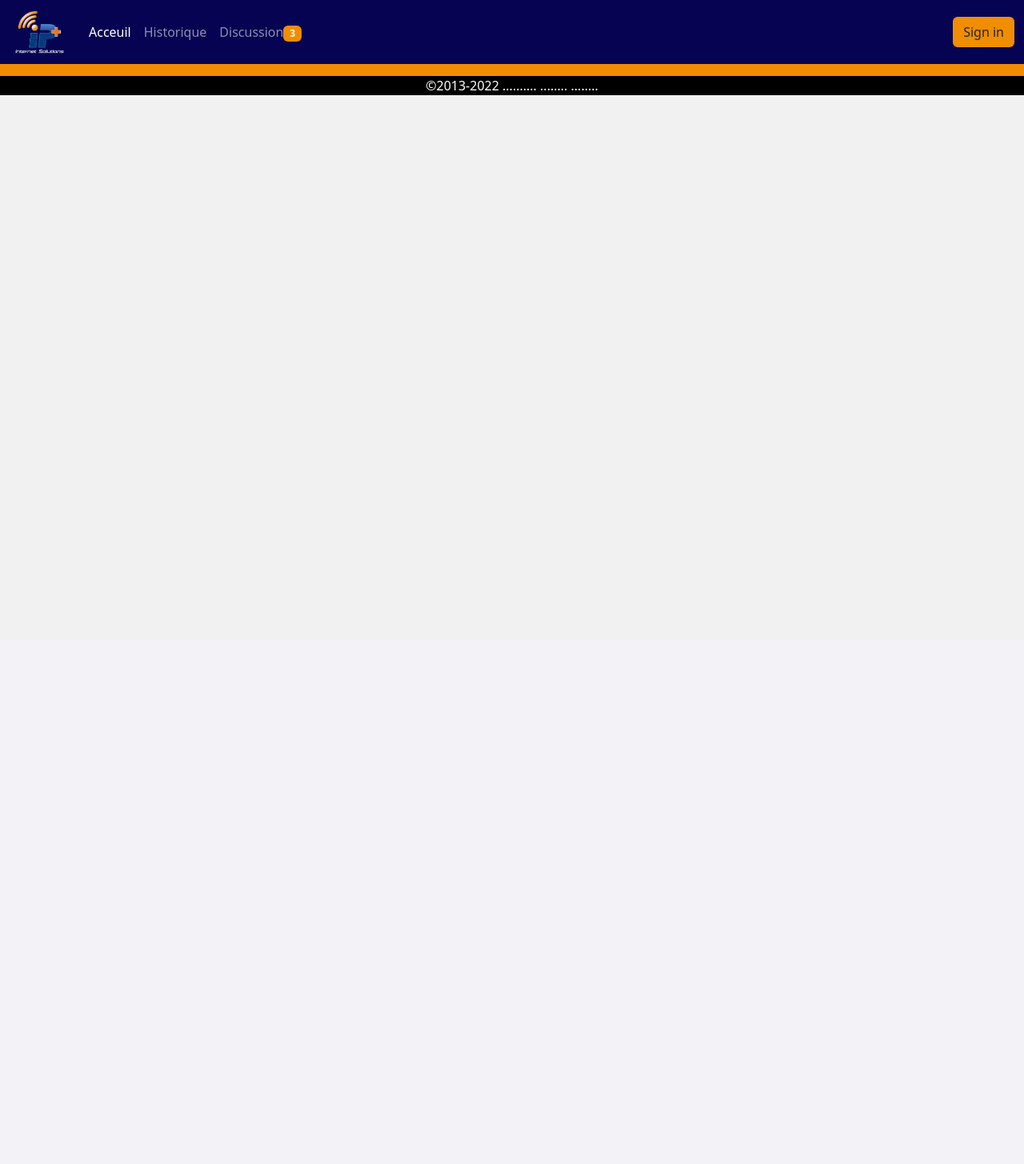
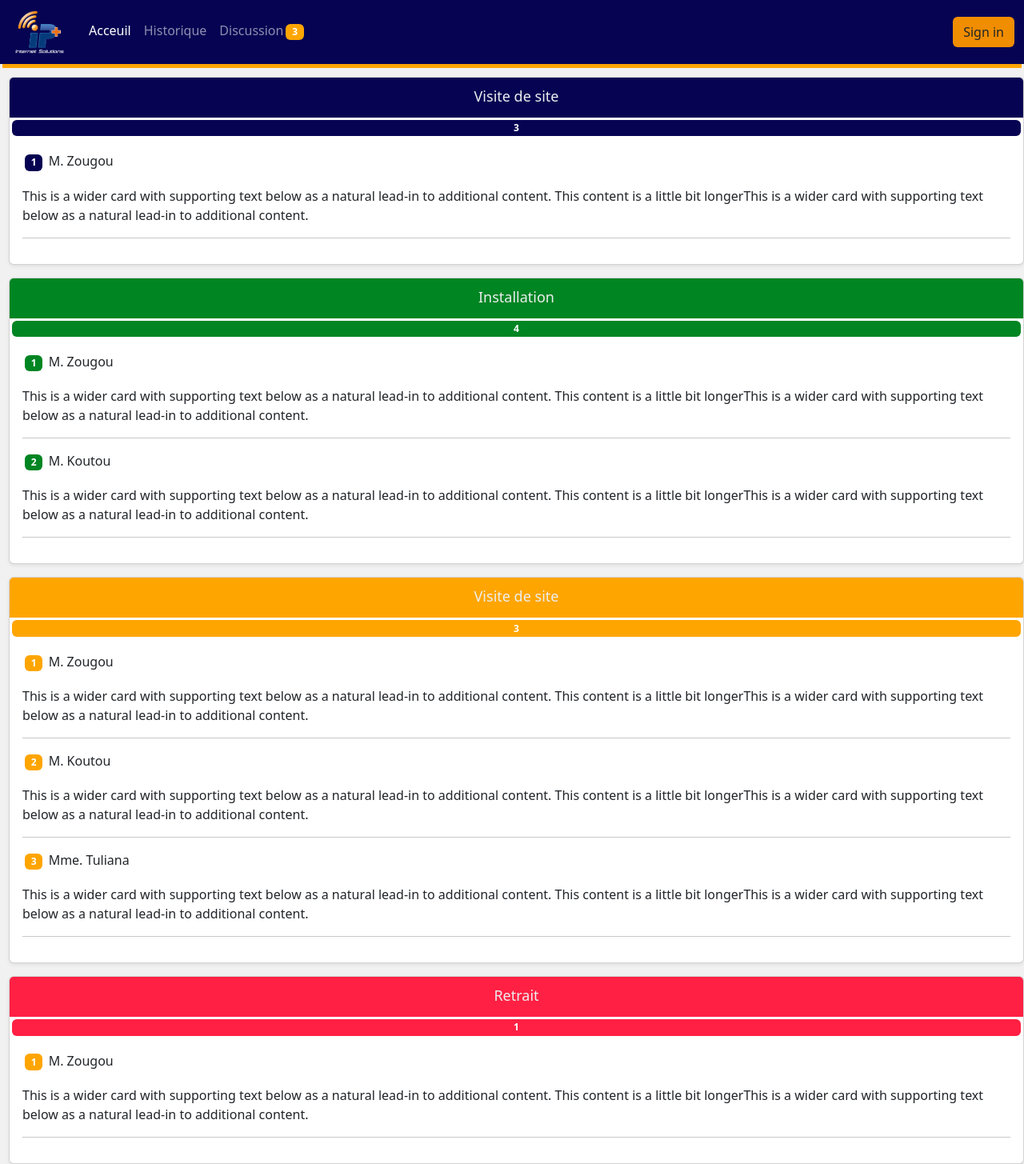
Before and after one commit to stvsank/Gestion-des-activites, a Django app: page /home/historique/ in a window 1280 px wide. Shown: the whole page at 80% size. Before the commit the page ends 119 px from the top, so only its background shows below. Run offline with Django 4.2, Linux system fonts and the light colour scheme; some libraries are stand-ins or nearby versions.

Commit message:
Début de la page d'historique et de la page d'info d'un travailleur

```diff
--- a/gestion_Act_FAI_Root/home/static/css/styl.css
+++ b/gestion_Act_FAI_Root/home/static/css/style.css
@@ -3,18 +3,50 @@
   width: 75px;
 }
 
+/* Couleur */
 .bg{
   background-color: #060452;
 }
 
-.orange{
+.orange, .btn-warning{
   background-color: #F08D00;
 }
 
-.tirethead{
-  margin-top: 5em;
-  height: 15px;
+.imgDebut{
+  text-align: center;
 }
+
+.gris{
+  background-color: #F1F1F1;
+}
+
+.bleu{
+  margin: 3px;
+  background-color: #060452;
+}
+.vert{
+  margin: 3px;
+  background-color: #008523;
+}
+.orange{
+  margin: 3px;
+  background-color: orange;
+}
+.rouge{
+  margin: 3px;
+  background-color: #FF2043;
+}
+
+
+.team{
+  background-color: #F1F1F1;
+}
+
+.titre{
+  text-align: center;
+  color: grey;
+}
+/* Fin Couleur */
 
 /*fin entête*/
 
@@ -30,10 +62,6 @@
   bottom: 3rem;
   z-index: 10;
 }
-
-/*.carousel-caption > img{
-  width: 80%;
-} */
 
 /* Declare heights because of positioning of img element */
 .carousel-item {
@@ -71,6 +99,7 @@
     font-size: 3.5rem;
   }
 }
+
   /* fin carousel */
 
 
@@ -78,14 +107,6 @@
 -------------------------------------------------- */
 
 /* Center align the text within the three columns below the carousel */
-.team{
-  background-color: #F1F1F1;
-}
-
-.titre{
-  text-align: center;
-  color: grey;
-}
 
 .profil{
   width: 130px;
@@ -98,6 +119,12 @@
   height: 120px;
   border-radius: 100% 100% 100% 100%;
   margin-bottom: 10px;
+}
+
+.profil2{
+  width: 90px;
+  height: 90px;
+  border-radius: 100% 100% 100% 100%;
 }
 
 /*.survol:hover {
@@ -127,6 +154,12 @@
 }
 
 
+
+.ajust{
+  text-align: center;
+}
+
+
 /* rtl:end:ignore */
 
 /*pied de page*/
--- a/gestion_Act_FAI_Root/home/templates/home/base.html
+++ b/gestion_Act_FAI_Root/home/templates/home/base.html
@@ -4,14 +4,14 @@
 	<head>
 		<meta charset="UTF-8">
 		<meta name="viewport" content="width=device-width, initial-scale=1.0">
-		<link rel="stylesheet" href="{% static 'css/styl.css' %}">
+		<link rel="stylesheet" href="{% static 'css/style.css' %}">
 		<title>GestionFAI</title>
 		<!-- <link rel="canonical" href="https://getbootstrap.com/docs/5.0/examples/navbars/"> -->
 		{% block lien %}
 		    {% include './lien.html' %}
 		{% endblock %}
 	</head>
-	    <body style="background-color: #F1F1F1;" class="d-flex flex-column h-100">
+	    <body style="background-color: #F1F1F1;">
 	        {% block navbar %}
 	            {% include './header.html' %}
 	        {% endblock %}
--- a/gestion_Act_FAI_Root/home/templates/home/footer.html
+++ b/gestion_Act_FAI_Root/home/templates/home/footer.html
@@ -1,4 +1,4 @@
   <!-- Début pied de Page -->
-  <footer class="pied">
+  <!-- <footer class="pied">
     <span class="">&copy;2013-2022 .......... ........ ........</span>
-	</footer>
+	</footer> -->
--- a/gestion_Act_FAI_Root/home/templates/home/header.html
+++ b/gestion_Act_FAI_Root/home/templates/home/header.html
@@ -1,5 +1,6 @@
  {% load static %}
  	<!-- Debut Entête -->
+			<div class="orange fixed-top" style="padding: 29px;"><br></div>
 			<nav class="navbar navbar-expand-sm navbar-dark bg fixed-top" aria-label="Third navbar example">
 		    	<div class="container-fluid">
 		    		<a class="navbar-brand" href="#"><img src={% static 'image/logo.PNG' %} id="logo">
@@ -14,7 +15,7 @@
 								<a class="nav-link active" aria-current="page" href="#">Acceuil</a>
 		    	      		</li>
 		    	      		<li class="nav-item">
-		    	        		<a class="nav-link" href="#">Historique</a>
+		    	        		<a class="nav-link" href="historique/">Historique</a>
 		    	      		</li>
 		    	      		<li class="nav-item">
 		    	        		<a class="nav-link" href="#">Discussion<span class="badge orange">3</span></a>
--- a/gestion_Act_FAI_Root/home/templates/home/historique.html
+++ b/gestion_Act_FAI_Root/home/templates/home/historique.html
@@ -4,8 +4,65 @@
 <body>
 
     {% block content %}
+        <br><br><br><br>
+        <!-- py-5 : marge -->
+        <div class="album  gris">
+          <div>
 
-        <div class="tirethead orange "><br></div>
+            <div class="row g-3" style="margin-left: 3px ;">
+              <div class="">
+                <div class="card shadow-sm">
+                  <svg class="bd-placeholder-img card-img-top" width="100%" height="50" xmlns="http://www.w3.org/2000/svg" role="img" aria-label="Placeholder: Thumbnail" preserveAspectRatio="xMidYMid slice" focusable="false"><title>Placeholder</title><rect width="100%" height="100%" fill="#060452"/><text x="50%" y="50%" fill="#eceeef" dy=".3em">Visite de site<span class="badge bleu">3</span></text></svg>
+                  <div class="card-body">
+                    <p class="nomClient"><span class="badge bleu">1</span> M. Zougou</p>
+                    <p class="card-text">This is a wider card with supporting text below as a natural lead-in to additional content. This content is a little bit longerThis is a wider card with supporting text below as a natural lead-in to additional content.</p>
+                    <hr>
+                  </div>
+                </div>
+              </div>
+              <div class="">
+                <div class="card shadow-sm">
+                  <svg class="bd-placeholder-img card-img-top" width="100%" height="50" xmlns="http://www.w3.org/2000/svg" role="img" aria-label="Placeholder: Thumbnail" preserveAspectRatio="xMidYMid slice" focusable="false"><title>Placeholder</title><rect width="100%" height="100%" fill="#008523"/><text x="50%" y="50%" fill="#eceeef" dy=".3em">Installation<span class="badge vert">4</span></text></svg>
+                  <div class="card-body">
+                    <p class="nomClient"><span class="badge vert">1</span> M. Zougou</p>
+                    <p class="card-text">This is a wider card with supporting text below as a natural lead-in to additional content. This content is a little bit longerThis is a wider card with supporting text below as a natural lead-in to additional content.</p>
+                    <hr>
+                    <p class="nomClient"><span class="badge vert">2</span> M. Koutou</p>
+                    <p class="card-text">This is a wider card with supporting text below as a natural lead-in to additional content. This content is a little bit longerThis is a wider card with supporting text below as a natural lead-in to additional content.</p>
+                    <hr>
+                  </div>
+                </div>
+              </div>
+              <div class="">
+                <div class="card shadow-sm">
+                  <svg class="bd-placeholder-img card-img-top" width="100%" height="50" xmlns="http://www.w3.org/2000/svg" role="img" aria-label="Placeholder: Thumbnail" preserveAspectRatio="xMidYMid slice" focusable="false"><title>Placeholder</title><rect width="100%" height="100%" fill="orange"/><text x="50%" y="50%" fill="#eceeef" dy=".3em">Visite de site<span class="badge orange">3</span></text></svg>
+                  <div class="card-body">
+                    <p class="nomClient"><span class="badge orange">1</span> M. Zougou</p>
+                    <p class="card-text">This is a wider card with supporting text below as a natural lead-in to additional content. This content is a little bit longerThis is a wider card with supporting text below as a natural lead-in to additional content.</p>
+                    <hr>
+                    <p class="nomClient"><span class="badge orange">2</span> M. Koutou</p>
+                    <p class="card-text">This is a wider card with supporting text below as a natural lead-in to additional content. This content is a little bit longerThis is a wider card with supporting text below as a natural lead-in to additional content.</p>
+                    <hr>
+                    <p class="nomClient"><span class="badge orange">3</span> Mme. Tuliana</p>
+                    <p class="card-text">This is a wider card with supporting text below as a natural lead-in to additional content. This content is a little bit longerThis is a wider card with supporting text below as a natural lead-in to additional content.</p>
+                    <hr>
+                  </div>
+                </div>
+              </div>
+              <div class="">
+                <div class="card shadow-sm">
+                  <svg class="bd-placeholder-img card-img-top" width="100%" height="50" xmlns="http://www.w3.org/2000/svg" role="img" aria-label="Placeholder: Thumbnail" preserveAspectRatio="xMidYMid slice" focusable="false"><title>Placeholder</title><rect width="100%" height="100%" fill="#FF2043"/><text x="50%" y="50%" fill="#eceeef" dy=".3em">Retrait<span class="badge rouge">1</span></text></svg>
+                  <div class="card-body">
+                    <p class="nomClient"><span class="badge orange">1</span> M. Zougou</p>
+                    <p class="card-text">This is a wider card with supporting text below as a natural lead-in to additional content. This content is a little bit longerThis is a wider card with supporting text below as a natural lead-in to additional content.</p>
+                    <hr>
+                  </div>
+                </div>
+              </div>
+            </div>
+          </div>
+        </div>
+
     {% endblock %}>
 
 </body>
--- a/gestion_Act_FAI_Root/home/templates/home/index.html
+++ b/gestion_Act_FAI_Root/home/templates/home/index.html
@@ -83,7 +83,9 @@
           <h2 class="titre">Département Technique</h2>
           <hr>
           <div class="col-lg-3 col-md-4 col-sm-6 col-6">
-            <img src={% static 'image/perso.png' %} alt="" class="profil1">
+            <a href='info/'>
+              <img src={% static 'image/perso.png' %} alt="" class="profil1">
+            </a>
             <h2>Hamed Dani</h2>
             <p>Technicien</p>
             <p class="btn btn-secondary survol">(226) 70 50 20 10</p>
--- a/gestion_Act_FAI_Root/home/urls.py
+++ b/gestion_Act_FAI_Root/home/urls.py
@@ -6,4 +6,5 @@ urlpatterns = [
     path('', views.index, name='index'),
     path('user/', views.userSpace, name='userSpace'),
     path('historique/', views.historique, name='historique'),
+    path('info/', views.info_activ_perso, name='info_activ_perso'),
 ]
--- a/gestion_Act_FAI_Root/home/views.py
+++ b/gestion_Act_FAI_Root/home/views.py
@@ -35,3 +35,6 @@ def historique(request):
         'login' : True
     }
     return render(request, 'home/historique.html', context)
+
+def info_activ_perso(request):
+    return render(request, 'home/info_activite_employe.html')
```
Also changed, not shown: gestion_Act_FAI_Root/home/templates/home/info_activite_employe.html (added, +79 -0 lines), gestion_Act_FAI_Root/home/static/image/pylone.jpg (added).
